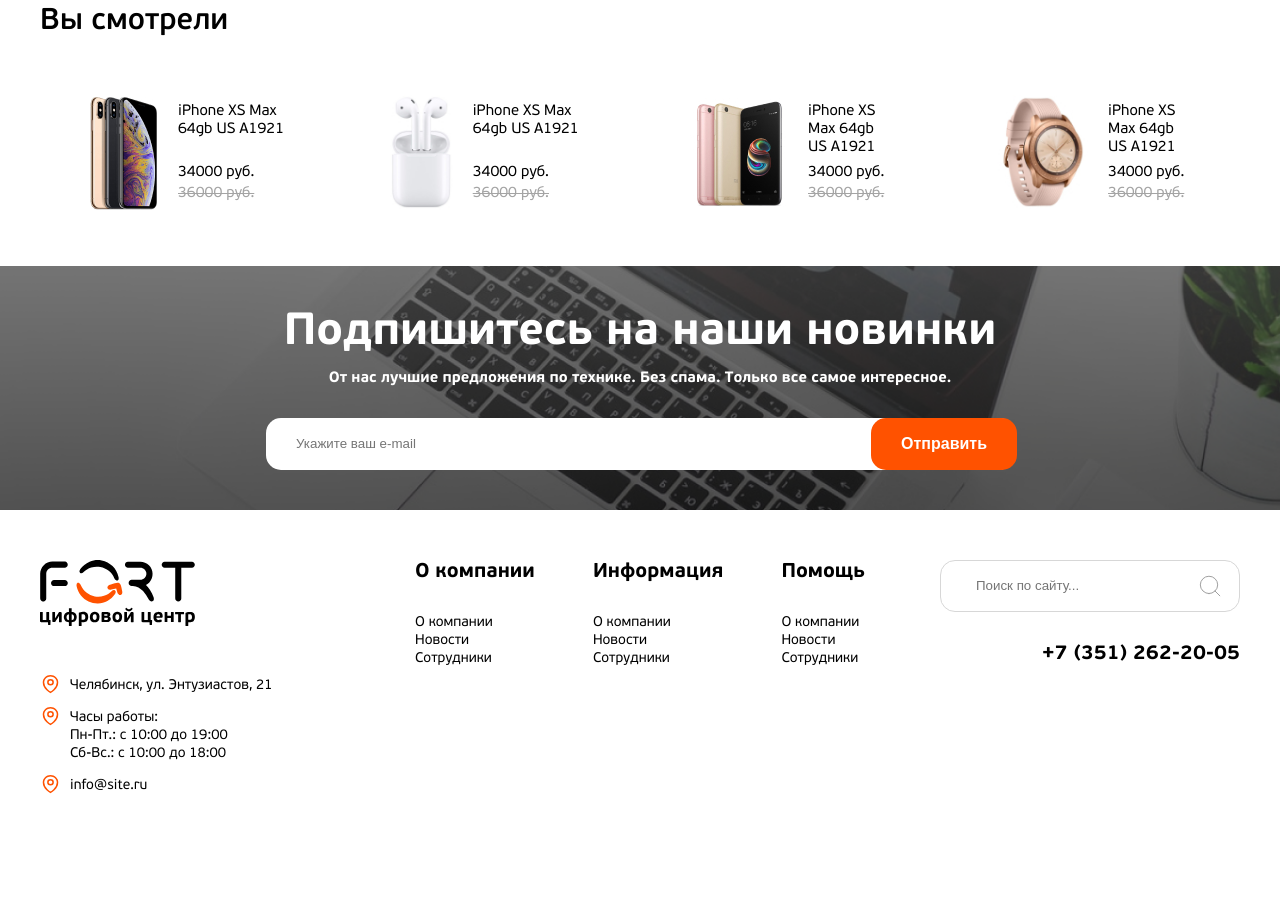
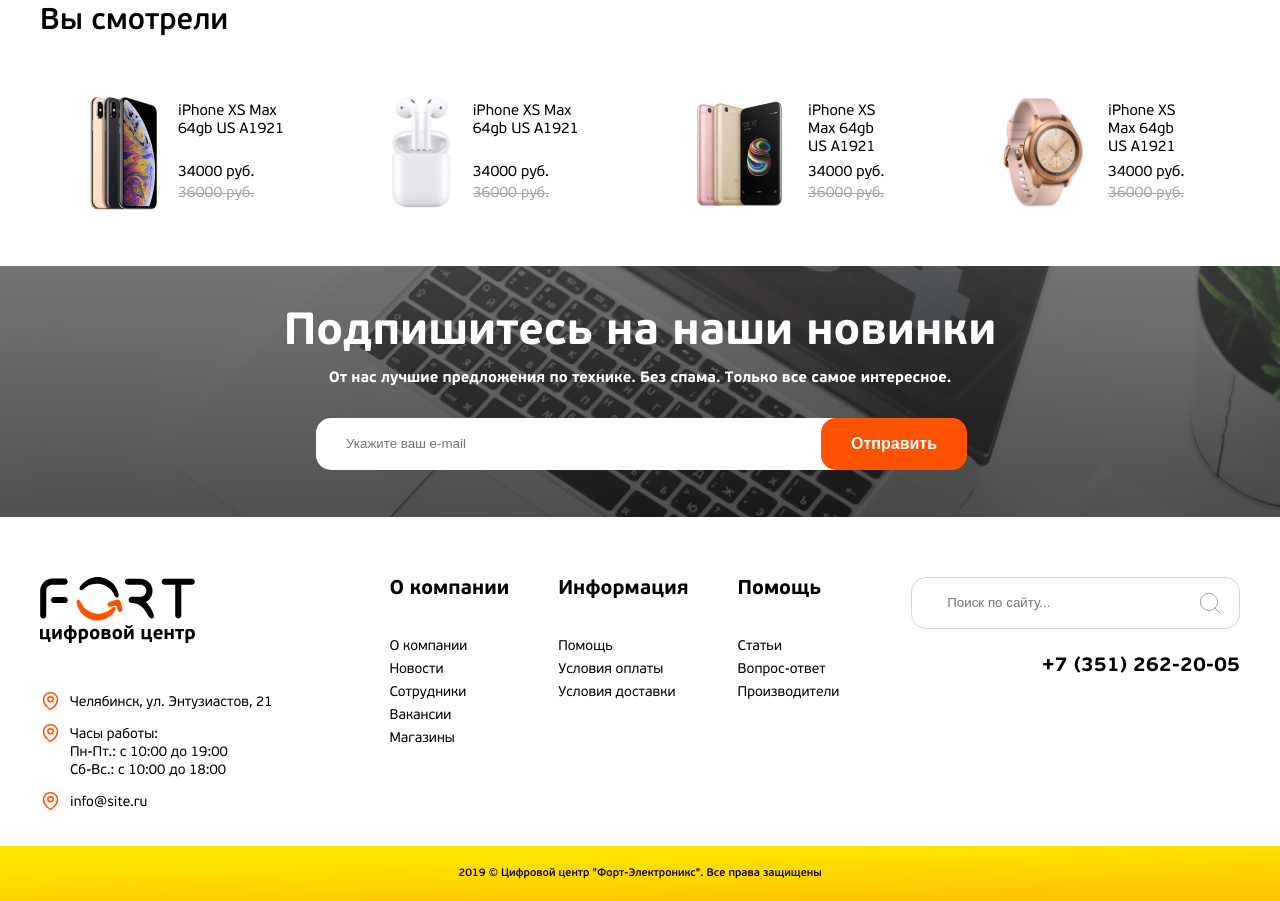
Before and after one commit to imleykin/imleykin.github.io, a website: page src/index.html in a window 1280 px wide. Shown: the part 3187-4088 px from the top of the page. Before the commit the page ends 4016 px from the top, so only its background shows below. Drawn offline with nearby package versions, Linux system fonts and the light colour scheme.

Commit message:
update footer

```diff
--- a/src/index.html
+++ b/src/index.html
@@ -15,9 +15,9 @@
     <script src="https://code.jquery.com/jquery-3.3.1.min.js"></script>
     <script src="https://cdnjs.cloudflare.com/ajax/libs/OwlCarousel2/2.3.4/owl.carousel.min.js"></script>
     <script src="js/hc-offcanvas-nav.js"></script>
-    <script src="js/main.js"></script>
+    <script src="js/main.js?ver=1.0"></script>
     <!-- <link rel="stylesheet" href="css/normalize.css" /> -->
-    <link rel="stylesheet" href="css/style.css?ver=1.0" />
+    <link rel="stylesheet" href="css/style.css?ver=1.1" />
   </head>
 
   <body>
@@ -2002,6 +2002,16 @@
                       Сотрудники
                     </a>
                   </li>
+                  <li class="footer-menu__submenu-item">
+                    <a href="#" class="footer-menu__submenu-item-link">
+                      Вакансии
+                    </a>
+                  </li>
+                  <li class="footer-menu__submenu-item">
+                    <a href="#" class="footer-menu__submenu-item-link">
+                      Магазины
+                    </a>
+                  </li>
                 </ul>
               </li>
 
@@ -2010,17 +2020,17 @@
                 <ul class="footer-menu__submenu">
                   <li class="footer-menu__submenu-item">
                     <a href="#" class="footer-menu__submenu-item-link">
-                      О компании
+                      Помощь
                     </a>
                   </li>
                   <li class="footer-menu__submenu-item">
                     <a href="#" class="footer-menu__submenu-item-link">
-                      Новости
+                      Условия оплаты
                     </a>
                   </li>
                   <li class="footer-menu__submenu-item">
                     <a href="#" class="footer-menu__submenu-item-link">
-                      Сотрудники
+                      Условия доставки
                     </a>
                   </li>
                 </ul>
@@ -2031,17 +2041,17 @@
                 <ul class="footer-menu__submenu">
                   <li class="footer-menu__submenu-item">
                     <a href="#" class="footer-menu__submenu-item-link">
-                      О компании
+                      Статьи
                     </a>
                   </li>
                   <li class="footer-menu__submenu-item">
                     <a href="#" class="footer-menu__submenu-item-link">
-                      Новости
+                      Вопрос-ответ
                     </a>
                   </li>
                   <li class="footer-menu__submenu-item">
                     <a href="#" class="footer-menu__submenu-item-link">
-                      Сотрудники
+                      Производители
                     </a>
                   </li>
                 </ul>
@@ -2077,6 +2087,11 @@
           </div>
         </div>
       </div>
+      <div class="footer__copyright-area footer-copyright">
+        <p class="footer-copyright__text">
+          2019 © Цифровой центр "Форт-Электроникс". Все права защищены
+        </p>
+      </div>
     </footer>
 
     <nav id="main-nav" style="display:none">
--- a/src/sass/blocks/footer/_footer.sass
+++ b/src/sass/blocks/footer/_footer.sass
@@ -1,19 +1,43 @@
 .footer
-  padding-top: 50px
-  padding-bottom: 20px
   &__wrap
-    display: flex
-    justify-content: space-between
-    flex-wrap: wrap
+    padding-top: 60px
+    padding-bottom: 20px
+    @include make-row()
+    // display: flex
+    // justify-content: space-between
+    // flex-wrap: wrap
   &__left-area
-    min-width: 300px
+    order: 1
+    @include make-col-ready()
+    @include make-col(3)
+    @include media-breakpoint-down(md)
+        @include make-col(6)
+    @include media-breakpoint-down(sm)
+        @include make-col(12)
+    //min-width: 300px
   &__center-area
+    order: 2
     flex-grow: 1
+    @include media-breakpoint-down(md)
+      display: none
+
   &__right-area
-    min-width: 300px
+    order: 3
+    text-align: right
+    @include make-col-ready()
+    @include make-col(3.5)
+    @include media-breakpoint-down(md)
+        @include make-col(6)
+    @include media-breakpoint-down(sm)
+        @include make-col(12)
+        text-align: left
+        margin-top: 10px
   &__logo
     margin-bottom: 45px
   &__contacts
+  &__copyright-area
+
+
 
 .footer-contacts
   &__contact
@@ -39,18 +63,28 @@
     &-link
       font-weight: bold
       font-size: 20px
-      margin-bottom: 30px
+      margin-bottom: 37px
       display: block
   &__submenu
     list-style-type: none
     margin: 0
     padding: 0
     &-item
+      margin-bottom: 5px
       &-link
 
 .footer-phone
-  text-align: right
-  margin-top: 30px
+  margin-top: 25px
   &__link
     font-weight: bold
     font-size: 20px
+
+.footer-copyright
+  display: flex
+  justify-content: center
+  align-items: center
+  background: linear-gradient(358.77deg, #FFC700 12.56%, #FFE300 72.49%), #C4C4C4
+  height: 55px
+  &__text
+    font-weight: 600
+    font-size: 11px
--- a/src/sass/blocks/footer/_pre-footer-subscribe.sass
+++ b/src/sass/blocks/footer/_pre-footer-subscribe.sass
@@ -2,7 +2,7 @@
   background: url(../images/bg-subscribe.png) center fixed
   background-size: cover
   color: #fff
-  padding: 40px 0
+  padding: 40px 0 47px 0
   &__wrap
     text-align: center
     max-width: 750px
@@ -19,7 +19,8 @@
     font-size: 15px
   &__form
     position: relative
-    margin-top: 30px
+    max-width: 650px
+    margin: 30px auto 0 auto
   &__input
     width: calc(100% - 2px)
     height: 52px
--- a/src/sass/blocks/header/_header-desktop.sass
+++ b/src/sass/blocks/header/_header-desktop.sass
@@ -38,18 +38,18 @@
   &__search
      flex-grow: 1
      margin: 0 30px 0 70px
+     @media(max-width: 1199px)
+       margin: 0 30px 0 30px
 
 // Логотип
 .header-logo-container
   &__image
     width: 140px
     height: auto
-
 // Поиск
 .products-search
   position: relative
-  @media(max-width: 1199px)
-    margin: 0 30px 0 30px
+
   &__input
     border: 1px solid #D7D7D7
     box-sizing: border-box
```
Also changed, not shown: src/css/style.css.
